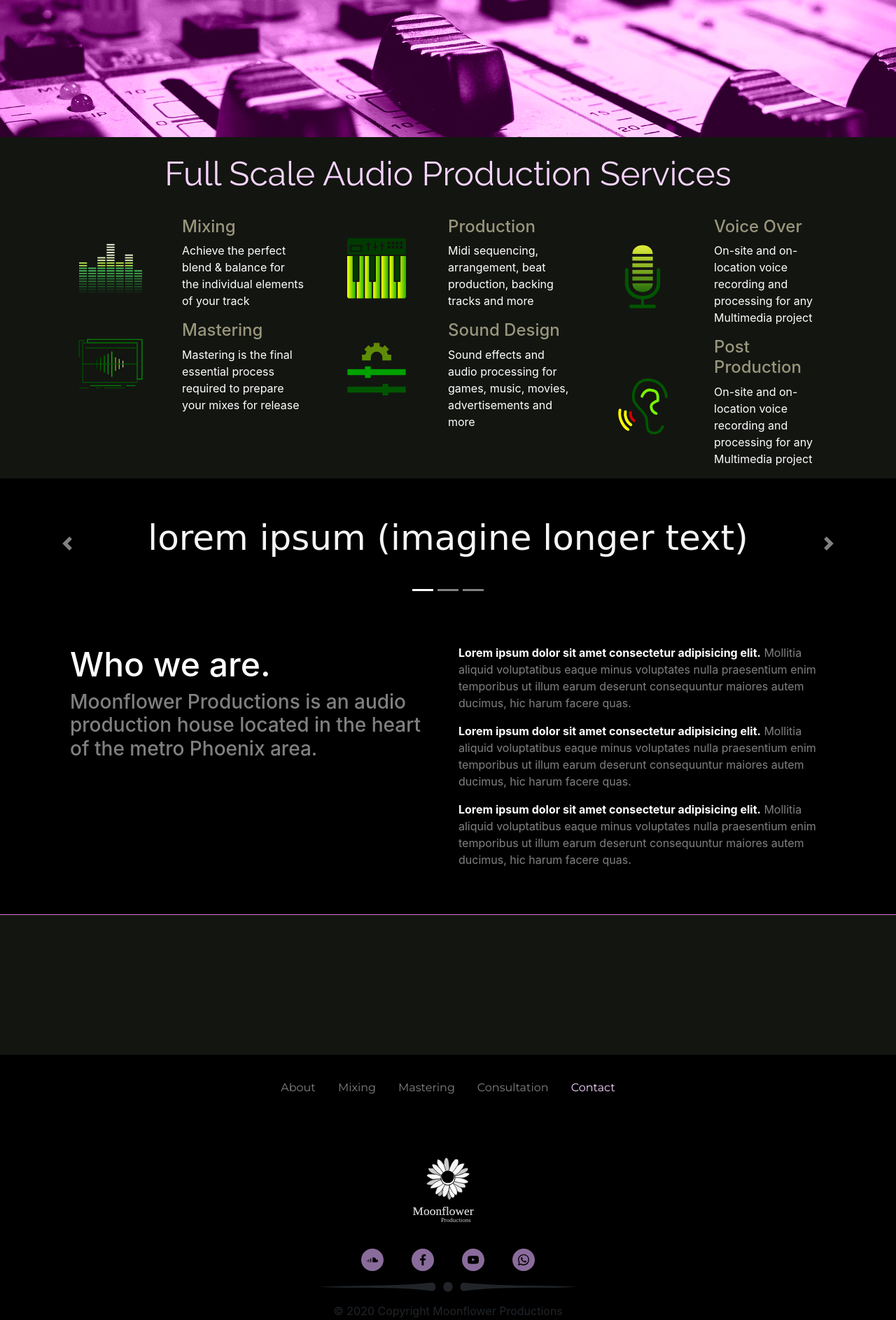
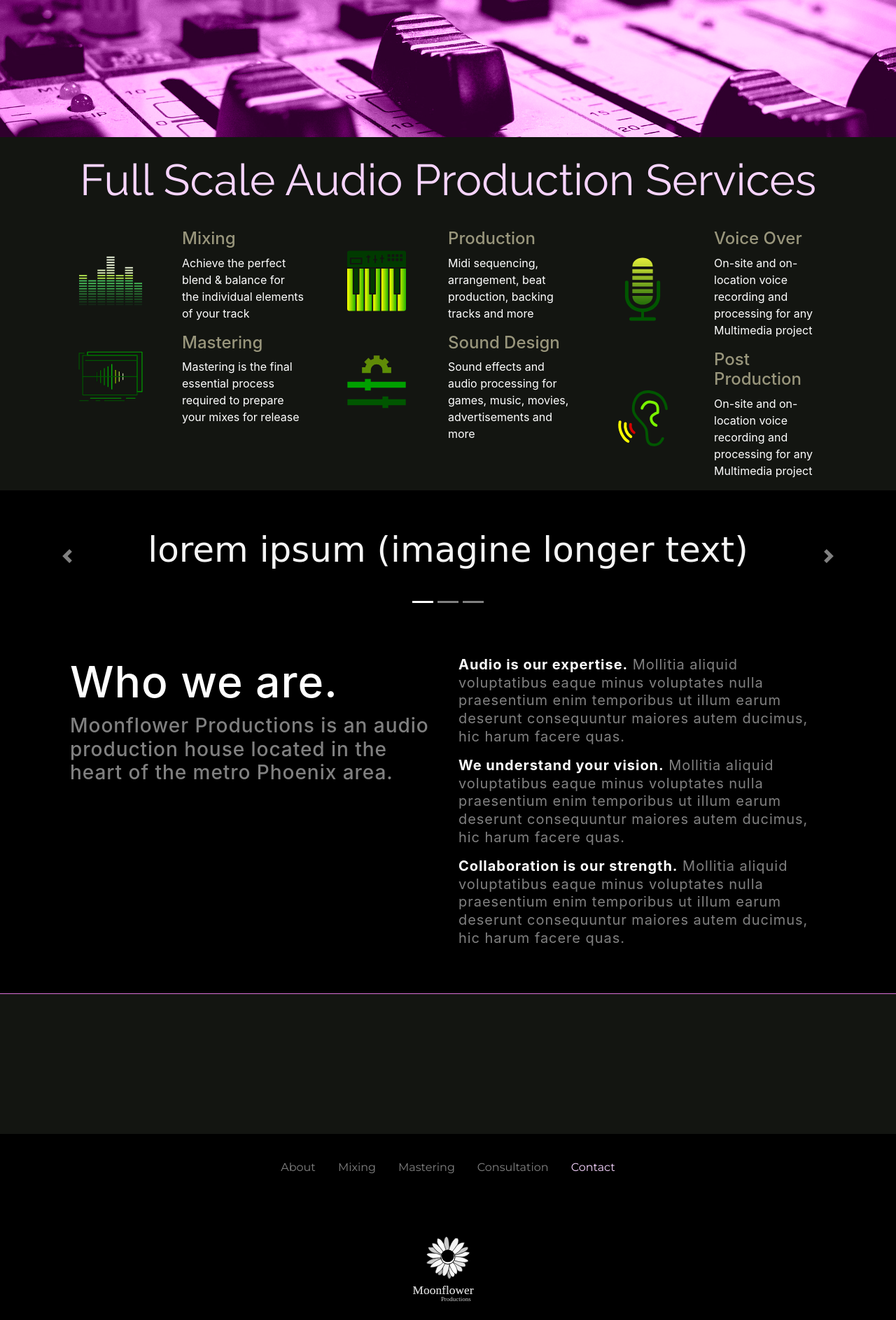
Before and after one commit to dayna-j/studio-website, a PHP site: page / in a window 1280 px wide. Shown: the part 95-1982 px from the top of the page at 70% size. Run offline with PHP 8.4, Linux system fonts and the light colour scheme; some libraries are stand-ins or nearby versions; some web fonts are replaced.

Commit message:
Changed line height and leter spacing on index.php

```diff
--- a/index.php
+++ b/index.php
@@ -149,9 +149,9 @@
                         </div>
 
                         <div class="col">
-                            <p class='text-white-50'><span class='emphasize'>Lorem ipsum dolor sit amet consectetur adipisicing elit.</span> Mollitia aliquid voluptatibus eaque minus voluptates nulla praesentium enim temporibus ut illum earum deserunt consequuntur maiores autem ducimus, hic harum facere quas.</p>
-                            <p class='text-white-50'><span class='emphasize'>Lorem ipsum dolor sit amet consectetur adipisicing elit.</span> Mollitia aliquid voluptatibus eaque minus voluptates nulla praesentium enim temporibus ut illum earum deserunt consequuntur maiores autem ducimus, hic harum facere quas.</p>
-                            <p class='text-white-50'><span class='emphasize'>Lorem ipsum dolor sit amet consectetur adipisicing elit.</span> Mollitia aliquid voluptatibus eaque minus voluptates nulla praesentium enim temporibus ut illum earum deserunt consequuntur maiores autem ducimus, hic harum facere quas.</p>
+                            <p class='text-white-50'><span class='emphasize'>Audio is our expertise.</span> Mollitia aliquid voluptatibus eaque minus voluptates nulla praesentium enim temporibus ut illum earum deserunt consequuntur maiores autem ducimus, hic harum facere quas.</p>
+                            <p class='text-white-50'><span class='emphasize'>We understand your vision.</span> Mollitia aliquid voluptatibus eaque minus voluptates nulla praesentium enim temporibus ut illum earum deserunt consequuntur maiores autem ducimus, hic harum facere quas.</p>
+                            <p class='text-white-50'><span class='emphasize'>Collaboration is our strength.</span> Mollitia aliquid voluptatibus eaque minus voluptates nulla praesentium enim temporibus ut illum earum deserunt consequuntur maiores autem ducimus, hic harum facere quas.</p>
                         </div>
 
                     </div>
--- a/styles/scss/dist/main.css
+++ b/styles/scss/dist/main.css
@@ -152,6 +152,11 @@ h2 {
 
 #about-section {
   background-color: black;
+  line-height: 1.6em;
+  letter-spacing: 0.06em;
+}
+#about-section p {
+  font-size: 20px;
 }
 
 .about-section-wrapper {
@@ -272,7 +277,7 @@ Bootstrap 4 breakpoints
 /* Large devices (desktops, 992px and up) */
 @media (min-width: 992px) {
   h1, h2 {
-    font-size: 2.5rem;
+    font-size: 3rem;
   }
 
   /*1rem = 16px*/
@@ -280,7 +285,7 @@ Bootstrap 4 breakpoints
 /* Extra large devices (large desktops, 1200px and up) */
 @media (min-width: 1200px) {
   h1, h2 {
-    font-size: 3rem;
+    font-size: 3.9rem;
   }
 
   /*1rem = 16px*/
--- a/styles/scss/main.scss
+++ b/styles/scss/main.scss
@@ -195,6 +195,13 @@ h2{
 
 #about-section{
     background-color: black;
+    line-height: 1.6em;
+    letter-spacing: .06em;
+
+    p{
+        font-size: 20px;
+
+    }
 }
 
 .about-section-wrapper{
@@ -330,12 +337,12 @@ Bootstrap 4 breakpoints
 
 /* Large devices (desktops, 992px and up) */
 @media (min-width: 992px) {
-  h1,h2 {font-size:2.5rem;} /*1rem = 16px*/
+  h1,h2 {font-size:3rem;} /*1rem = 16px*/
 }
 
 /* Extra large devices (large desktops, 1200px and up) */
 @media (min-width: 1200px) {
-  h1,h2 {font-size:3rem;} /*1rem = 16px*/
+  h1,h2 {font-size:3.9rem;} /*1rem = 16px*/
 
 }
 
```
